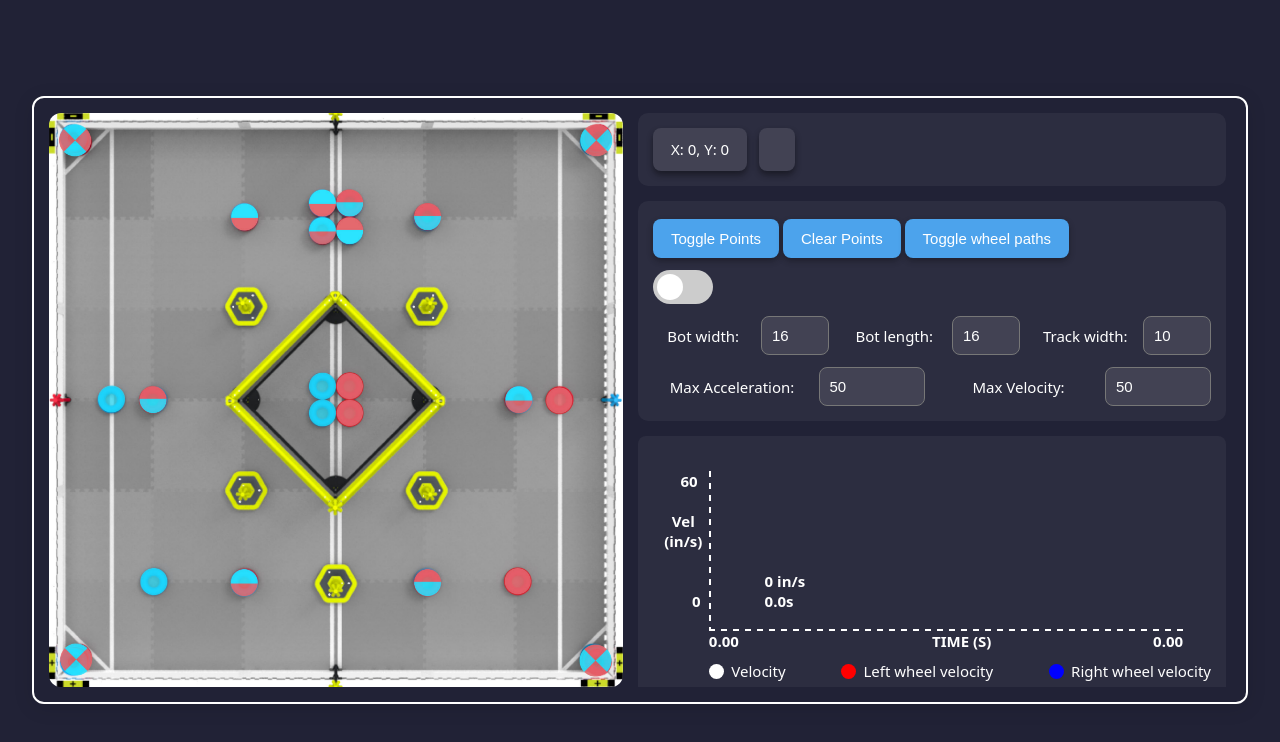
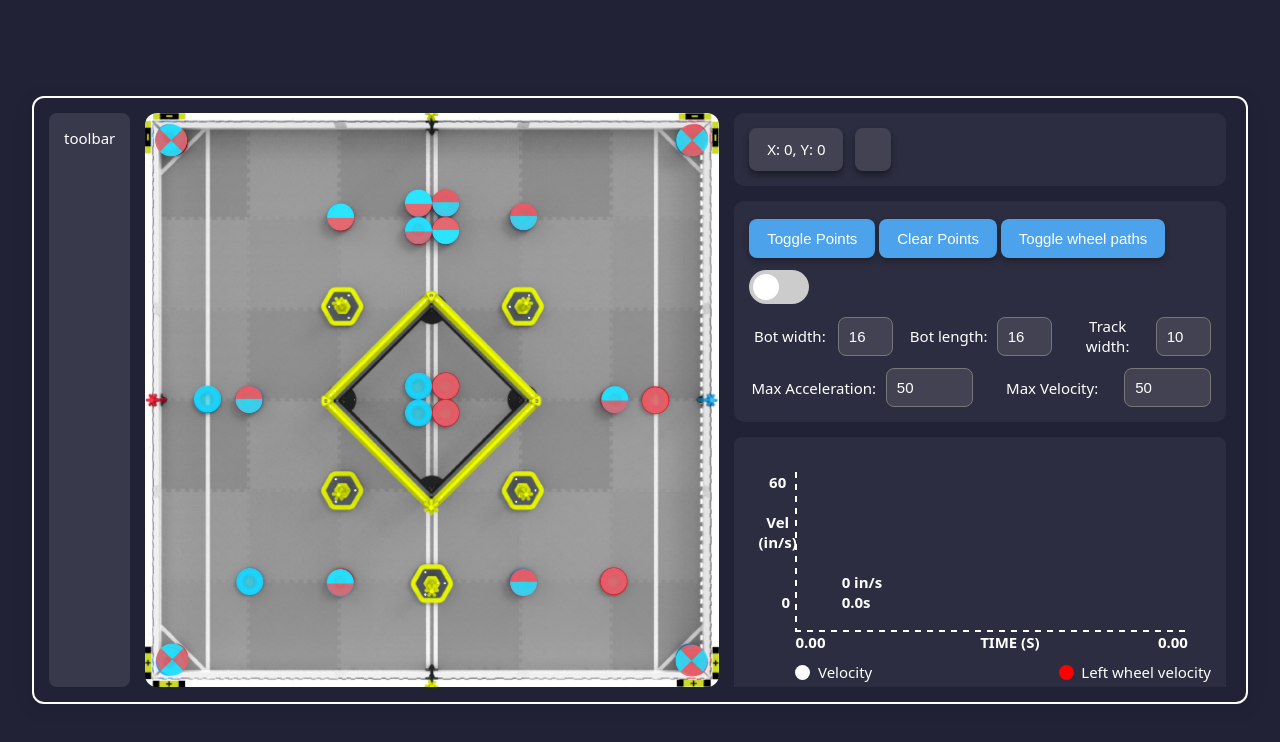
Before and after one commit to ragerbyt/vexpathgen, a website built with Vite: page index.html in a window 1280 px wide. Built offline with nearby package versions, Linux system fonts and the light colour scheme.

Commit message:
add toolbar

```diff
--- a/index.html
+++ b/index.html
@@ -4,13 +4,14 @@
     <meta charset="UTF-8" />
     <meta name="viewport" content="width=device-width, initial-scale=1.0" />
     <title>Vex Path Gen</title>
-    <link rel="icon" href="src/assets/icon.png" type="image/x-icon">
-
-
+    <link rel="icon" href="src/assets/icon.png" type="image/x-icon" />
   </head>
   <body>
     <div id="screen">
-      <canvas id="path"></canvas>
+      <div id="path-container">
+        <div id="toolbar">toolbar</div>
+        <canvas id="path"></canvas>
+      </div>
 
       <div id="sidebar">
         <div id="info">
--- a/src/css/styles.css
+++ b/src/css/styles.css
@@ -15,6 +15,7 @@ body {
   align-items: center;
   background-color: #212236;
   font-family: ui-sans-serif, system-ui, sans-serif;
+  color: #ffffff;
 }
 
 /* Screen Layout Styling */
@@ -84,7 +85,6 @@ body {
 }
 
 .field label {
-  color: #ffffff;
   font-size: 1rem;
   width: 60%;
   text-align: center;
@@ -116,7 +116,7 @@ input[type="number"]::-webkit-inner-spin-button {
 button {
   padding: 0.75rem 1.2rem;
   background-color: #4ca3ec;
-  color: #ffffff;
+
   border: none;
   border-radius: 8px;
   cursor: pointer;
@@ -124,6 +124,7 @@ button {
   transition: background-color 0.3s ease-in-out, transform 0.2s ease-in-out;
   box-shadow: 0 3px 6px rgba(0, 0, 0, 0.3);
   width: fit-content;
+  color: #ffffff;
 }
 
 button:hover {
@@ -144,7 +145,6 @@ input[type="text"] {
   width: 100%;
   box-sizing: border-box;
   background-color: rgba(255, 255, 255, 0.1);
-  color: #ffffff;
 }
 
 input[type="text"]::placeholder {
@@ -207,7 +207,7 @@ input[type="text"]::placeholder {
   position: absolute;
   font-size: 1rem;
   font-weight: bold;
-  color: #ffffff;
+
   text-align: center;
 }
 
@@ -281,15 +281,27 @@ canvas {
 }
 
 /* Ensure path canvas is square */
+#path-container {
+  height: min(100%, 50vw); /* 50% of the viewport width */
+  display: flex;
+  gap: 1rem;
+}
+
 #path {
-  height: min(100%, 50vw); /* 50% of the viewport width */
-  aspect-ratio: 1 / 1; /* Keeps canvas square */
+  aspect-ratio: 1/1;
+  height: 100%;
+}
+
+#toolbar {
+  padding: 1rem;
+  border-radius: 8px;
+  background-color: rgba(255, 255, 255, 0.1);
 }
 
 /* Floating mouse/point coordinate overlays (kept absolutely positioned) */
 .info-box {
   font-size: 1rem;
-  color: #ffffff;
+
   background: rgba(255, 255, 255, 0.1);
   padding: 0.75rem 1.2rem;
   border-radius: 8px;
@@ -401,7 +413,7 @@ input:checked + .slider:before {
 .file-upload-button {
   padding: 12px 18px;
   background-color: #4ca3ec; /* Similar to your button color */
-  color: #ffffff;
+
   border: 2px solid #ffffff;
   border-radius: 8px;
   cursor: pointer;
@@ -461,7 +473,7 @@ input:checked + .slider:before {
     aspect-ratio: auto;
   }
 
-  #path {
+  #path-container {
     width: 100%;
   }
 }
```
